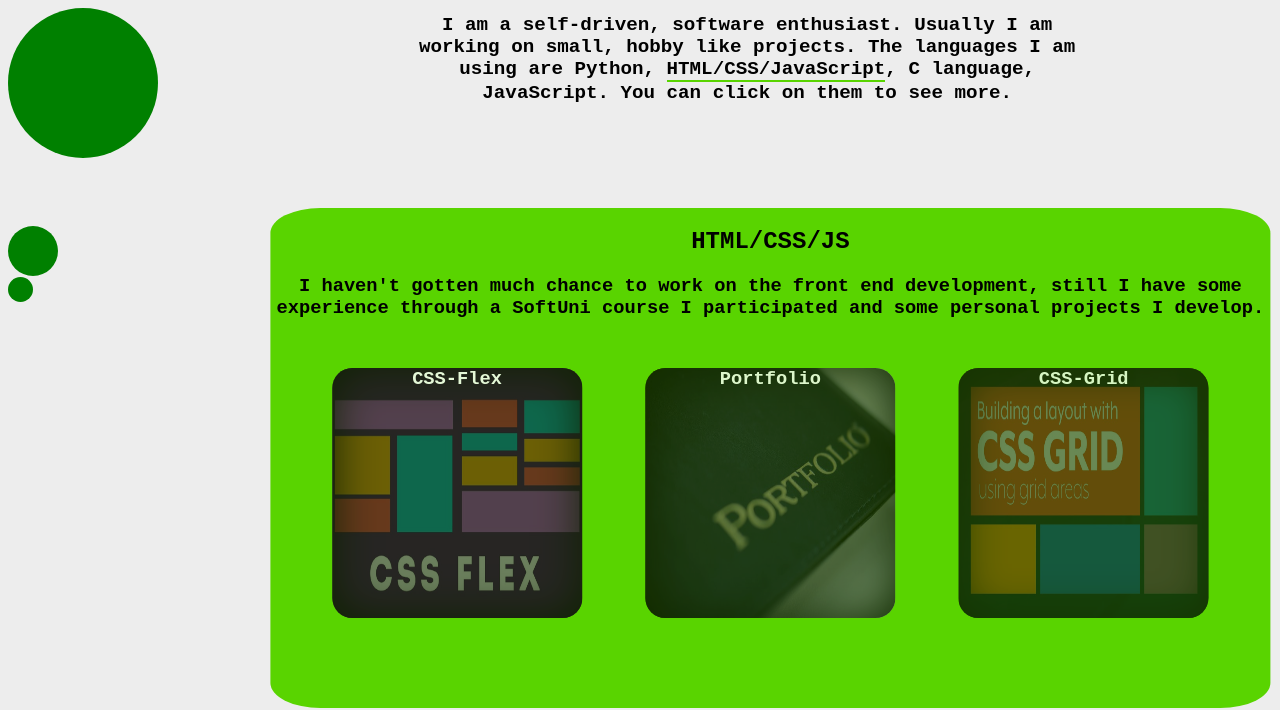
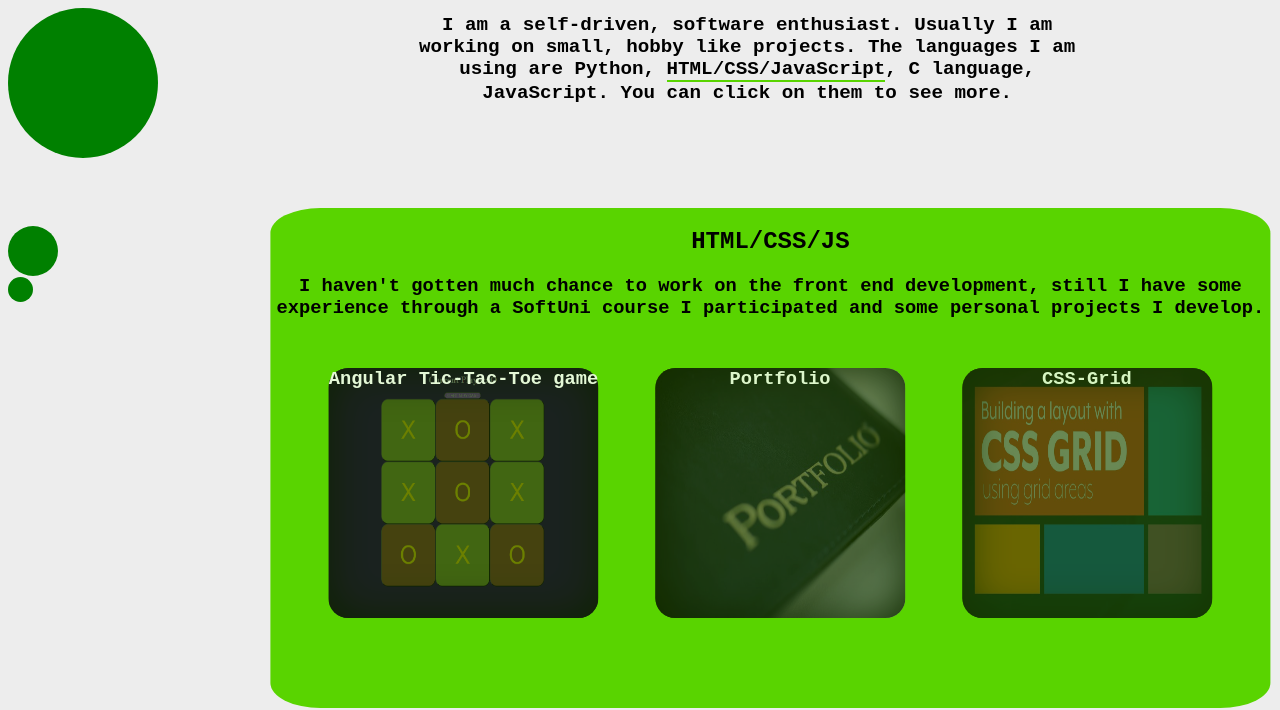
Before and after one commit to x43s3y/portfolio, a plain HTML site: page index.html in a window 1280 px wide. Both pictures are taken after a click on the element "HTML/CSS/JavaScript". Shown: the top 710 px of the page. Drawn offline with nearby package versions, Linux system fonts and the light colour scheme.

Commit message:
updated html/css/js project

```diff
--- a/index.html
+++ b/index.html
@@ -54,9 +54,9 @@
                         have
                         some experience through a SoftUni course I participated and some personal projects I develop.</h3>
                     <div class="projects html" data-cat="html">
-                        <a href="https://github.com/x43s3y/Flex" target="_blank">
-                            <div data-proj="css-flex" class="proj" style="background-image: url(photos/flex.jpg);">
-                                <h3>CSS-Flex</h3>
+                        <a href="https://github.com/x43s3y/tic-tac-toe-game" target="_blank">
+                            <div data-proj="css-flex" class="proj" style="background-image: url(photos/Screenshot\ 2024-01-23\ 180811.png);">
+                                <h3>Angular Tic-Tac-Toe game</h3>
                             </div>
                         </a>
                         <a href="https://github.com/x43s3y/portfolio" target="_blank">
```
Also changed, not shown: photos/Screenshot 2024-01-23 180811.png (added).
